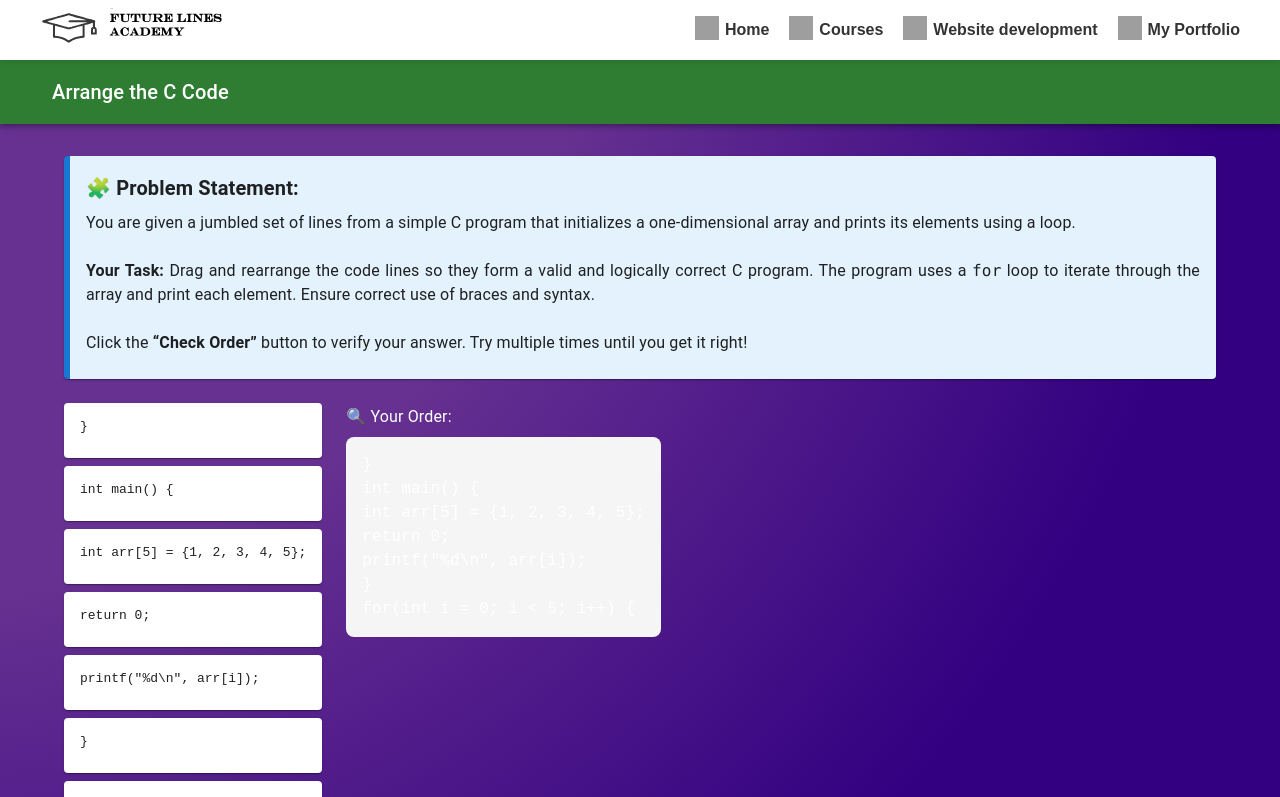
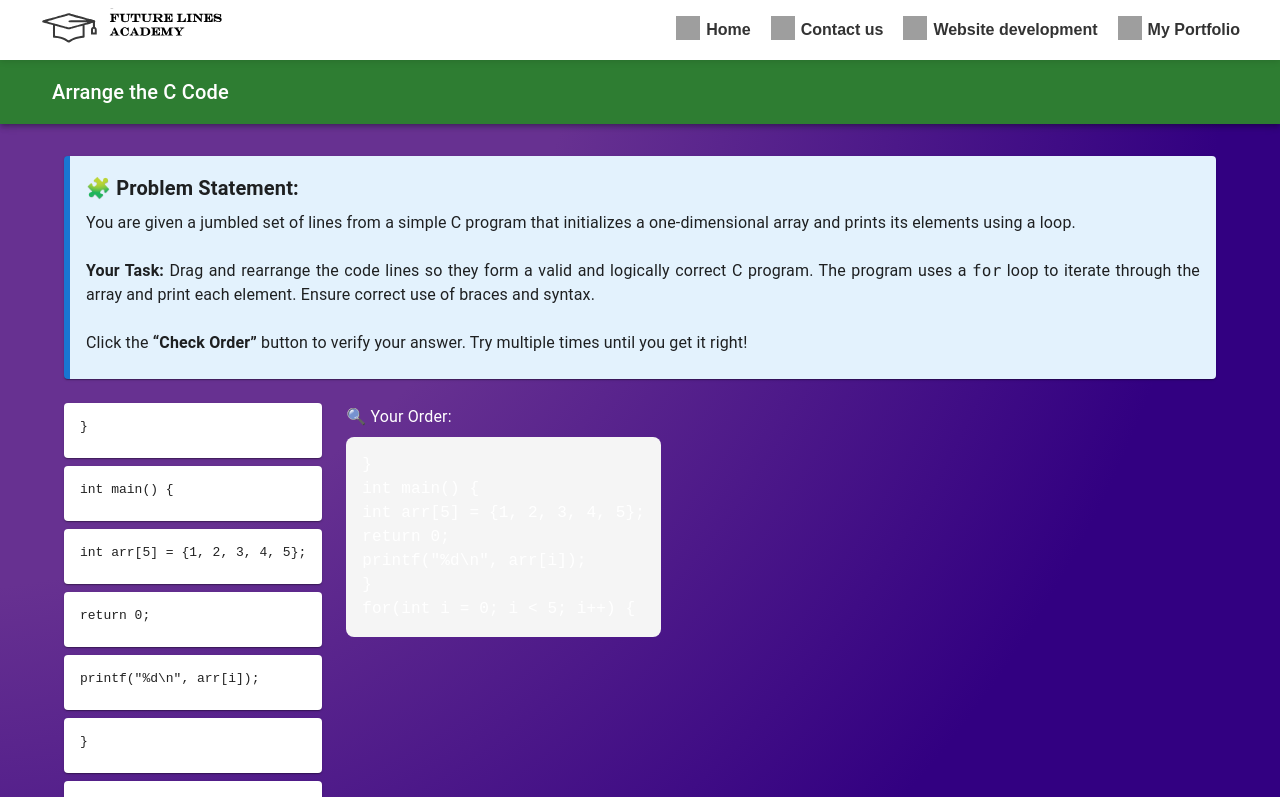
Before and after one commit to vishalamc/freelines, a React (Create React App) app: page /codejumble in a window 1280 px wide. Shown: the top 797 px of the page. Built offline with nearby package versions, Linux system fonts and the light colour scheme; grey boxes are pictures that could not be loaded; some icons are missing.

Commit message:
Update Header.js

```diff
--- a/src/components/Header.js
+++ b/src/components/Header.js
@@ -41,8 +41,8 @@ const Header = () => {
       icon: "https://img.icons8.com/?size=100&id=FltuUxRGNDy9&format=png&color=000000",
     },
     {
-      label: "Courses",
-      href: "/ComingSoon",
+      label: "Contact us",
+      href: "/contactcard",
       icon: "https://img.icons8.com/?size=100&id=CwCwicwWMjyU&format=png&color=000000",
     },
     {
```
